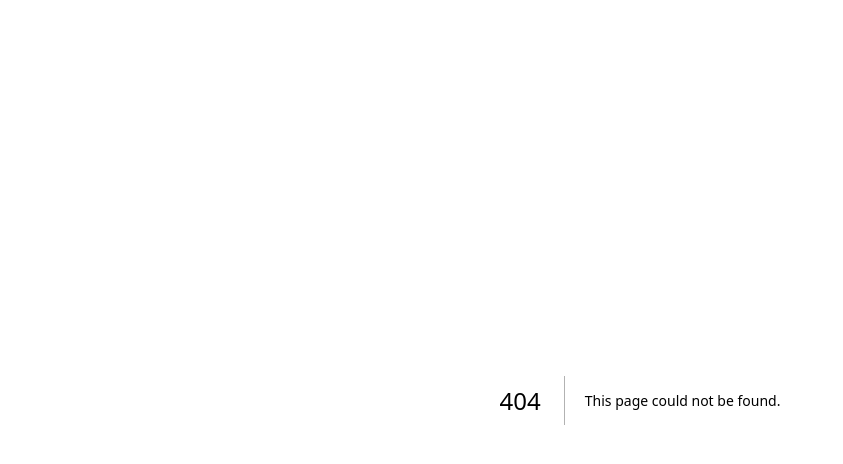
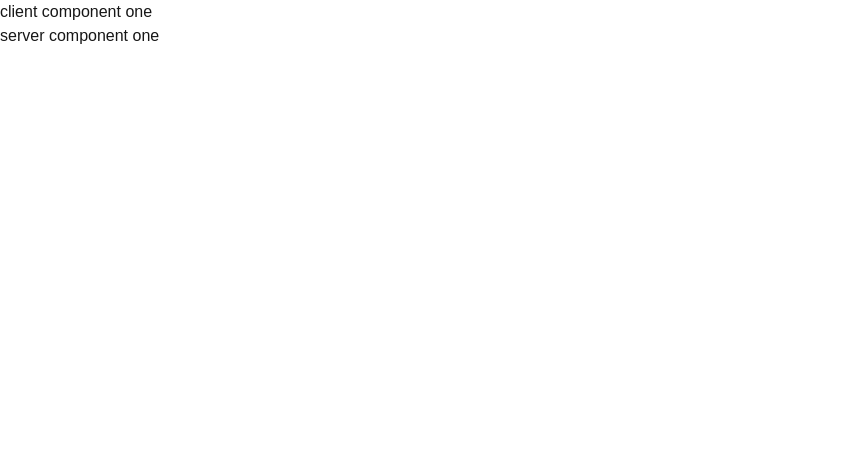
Before and after one commit to srbadni/nextjs-14-course, a Next.js app in the folder rendering-demo/: page /interleaving in a window 1280 px wide. Before the commit this address had no page. Shown: the top 464 px of the page, without its empty margins (0-843 px from the left). Built offline with nearby package versions, Linux system fonts and the light colour scheme.

Commit message:
Interleaving server and client components

```diff
--- /dev/null
+++ b/rendering-demo/src/app/interleaving/page.tsx
@@ -0,0 +1,10 @@
+import ClientComponentOne from "@/components/client-component-one";
+import ServerComponentOne from "@/components/server-component-one";
+
+export default function Interleaving() {
+    return <>
+        <ClientComponentOne>
+            <ServerComponentOne />
+        </ClientComponentOne>
+    </>
+}
--- /dev/null
+++ b/rendering-demo/src/components/client-component-one.tsx
@@ -0,0 +1,11 @@
+"use client"
+import {useState, ReactNode} from "react";
+
+export default function ClientComponentOne({children}: {children: ReactNode}) {
+    const [state, setState] = useState("alireza");
+
+    return <div>
+        client component one
+        {children}
+    </div>
+}
--- /dev/null
+++ b/rendering-demo/src/components/client-component-two.tsx
@@ -0,0 +1,10 @@
+"use client"
+import {useState} from "react";
+
+export default function ClientComponentOne() {
+    const [state, setState] = useState("alireza");
+
+    return <div>
+        client component two
+    </div>
+}
--- /dev/null
+++ b/rendering-demo/src/components/server-component-one.tsx
@@ -0,0 +1,8 @@
+import fs from "fs";
+
+export default function ServerComponentOne() {
+    fs.readFileSync("src/components/server-component-one.tsx", "utf-8");
+    return <div>
+        server component one
+    </div>
+}
--- /dev/null
+++ b/rendering-demo/src/components/server-component-two.tsx
@@ -0,0 +1,8 @@
+import fs from "fs";
+
+export default function ServerComponentTwo() {
+    fs.readFileSync("src/components/server-component-one.tsx", "utf-8");
+    return <div>
+        server component two
+    </div>
+}
```
